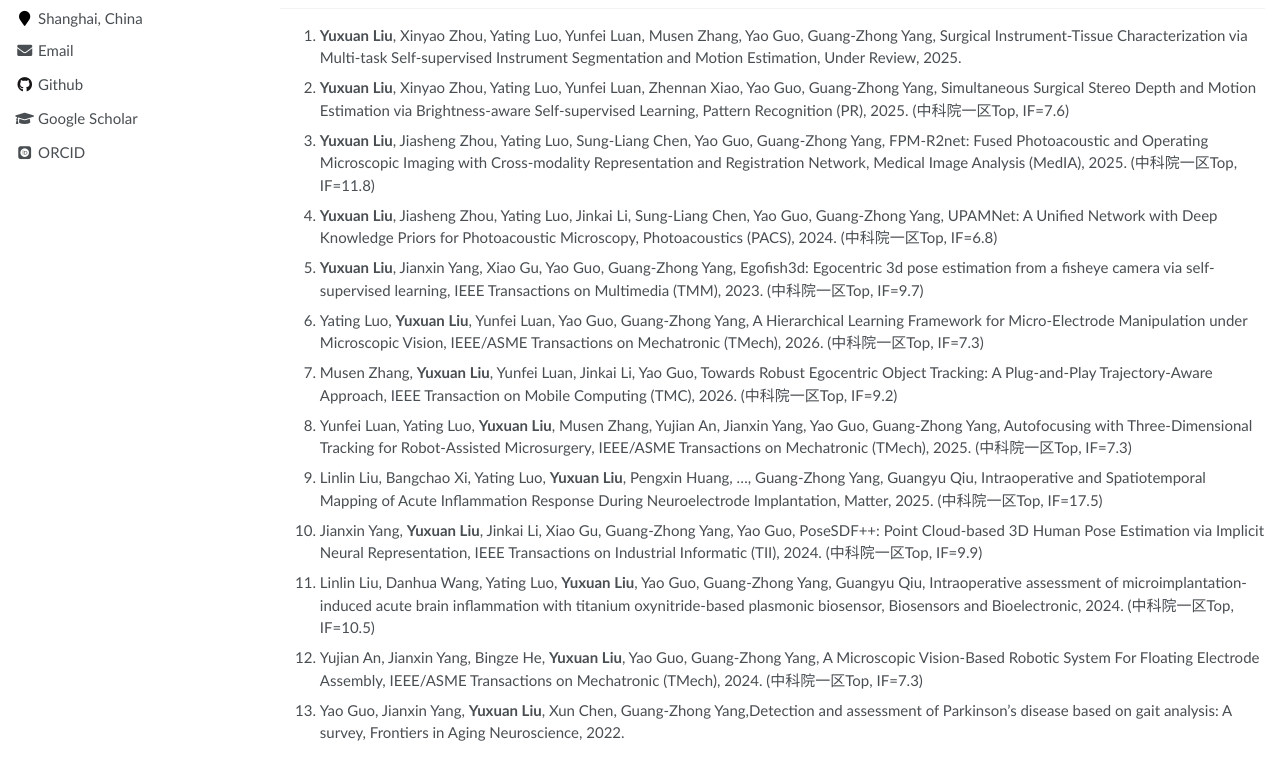
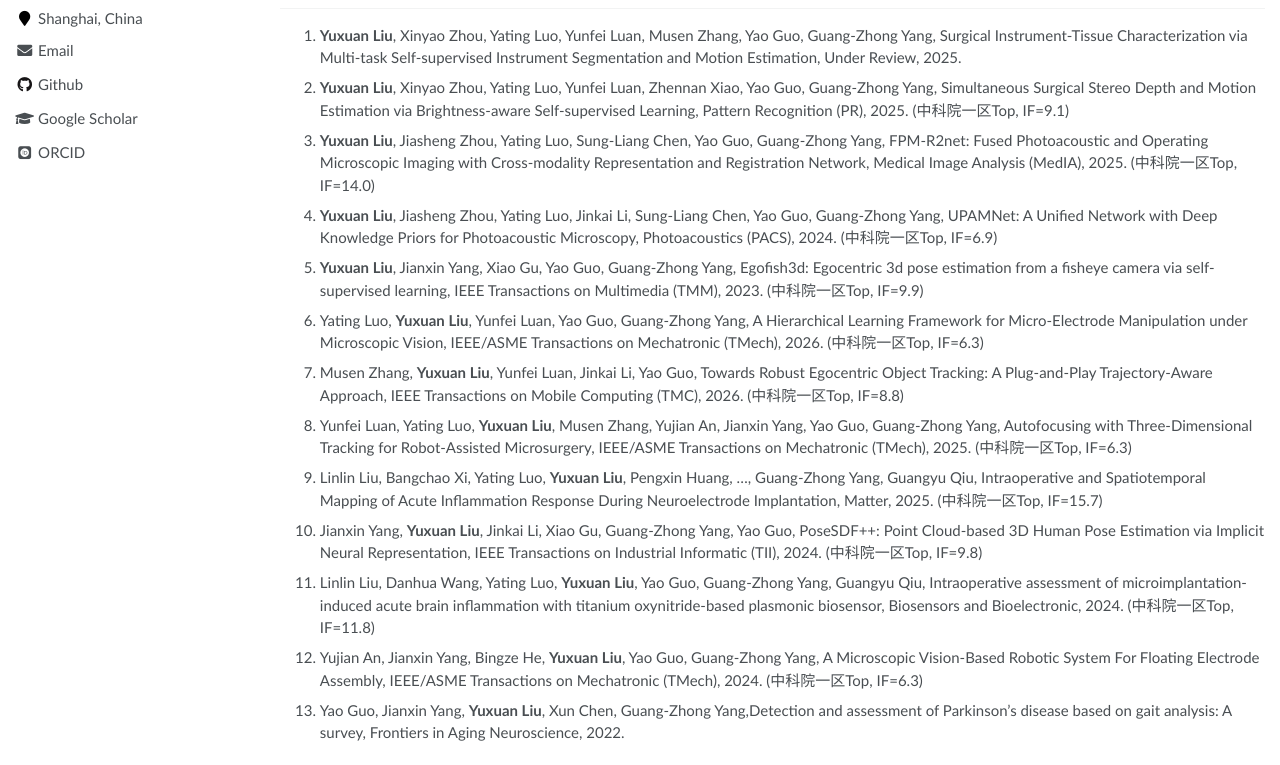
Before and after one commit to Lrnyux/Lrnyux.github.io, a Jekyll site: the page built from _pages/about.md, in a window 1280 px wide and 1400 px high. Shown: the part 434-1199 px from the top of the window. Built offline with Jekyll 4.4.1, drawn with Linux system fonts in a browser that asks for light colours; some web fonts are replaced.

Commit message:
Update about.md

```diff
--- a/_pages/about.md
+++ b/_pages/about.md
@@ -33,18 +33,18 @@ Surgical Autonomy, Scene Understanding, Cross-view & Cross-modality Reconstructi
 
 1. **Yuxuan Liu**, Xinyao Zhou, Yating Luo, Yunfei Luan, Musen Zhang, Yao Guo, Guang-Zhong Yang, Surgical Instrument-Tissue Characterization via Multi-task Self-supervised Instrument Segmentation and Motion Estimation, Under Review, 2025.
 1. **Yuxuan Liu**, Xinyao Zhou, Yating Luo, Yunfei Luan, Zhennan Xiao, Yao Guo, Guang-Zhong Yang, Simultaneous Surgical Stereo Depth and Motion Estimation
-via Brightness-aware Self-supervised Learning, Pattern Recognition (PR), 2025. (中科院一区Top, IF=7.6)
-1. **Yuxuan Liu**, Jiasheng Zhou, Yating Luo, Sung-Liang Chen, Yao Guo, Guang-Zhong Yang, FPM-R2net: Fused Photoacoustic and Operating Microscopic Imaging with Cross-modality Representation and Registration Network, Medical Image Analysis (MedIA), 2025. (中科院一区Top, IF=11.8)
-1. **Yuxuan Liu**, Jiasheng Zhou, Yating Luo, Jinkai Li, Sung-Liang Chen, Yao Guo, Guang-Zhong Yang, UPAMNet: A Unified Network with Deep Knowledge Priors for Photoacoustic Microscopy, Photoacoustics (PACS), 2024. (中科院一区Top, IF=6.8)
-1. **Yuxuan Liu**, Jianxin Yang, Xiao Gu, Yao Guo, Guang-Zhong Yang, Egofish3d: Egocentric 3d pose estimation from a fisheye camera via self-supervised learning, IEEE Transactions on Multimedia (TMM), 2023. (中科院一区Top, IF=9.7)
-1. Yating Luo, **Yuxuan Liu**, Yunfei Luan, Yao Guo, Guang-Zhong Yang, A Hierarchical Learning Framework for Micro-Electrode Manipulation under Microscopic Vision, IEEE/ASME Transactions on Mechatronic (TMech), 2026.  (中科院一区Top, IF=7.3)
-1. Musen Zhang, **Yuxuan Liu**, Yunfei Luan, Jinkai Li, Yao Guo, Towards Robust Egocentric Object Tracking: A Plug-and-Play Trajectory-Aware Approach, IEEE Transaction on Mobile Computing (TMC), 2026. (中科院一区Top, IF=9.2)
-1. Yunfei Luan, Yating Luo, **Yuxuan Liu**, Musen Zhang, Yujian An, Jianxin Yang, Yao Guo, Guang-Zhong Yang, Autofocusing with Three-Dimensional Tracking for Robot-Assisted Microsurgery, IEEE/ASME Transactions on Mechatronic (TMech), 2025. (中科院一区Top, IF=7.3)
-1. Linlin Liu, Bangchao Xi, Yating Luo, **Yuxuan Liu**, Pengxin Huang, ..., Guang-Zhong Yang, Guangyu Qiu, Intraoperative and Spatiotemporal Mapping of Acute Inflammation Response During Neuroelectrode Implantation, Matter, 2025. (中科院一区Top, IF=17.5)
+via Brightness-aware Self-supervised Learning, Pattern Recognition (PR), 2025. (中科院一区Top, IF=9.1)
+1. **Yuxuan Liu**, Jiasheng Zhou, Yating Luo, Sung-Liang Chen, Yao Guo, Guang-Zhong Yang, FPM-R2net: Fused Photoacoustic and Operating Microscopic Imaging with Cross-modality Representation and Registration Network, Medical Image Analysis (MedIA), 2025. (中科院一区Top, IF=14.0)
+1. **Yuxuan Liu**, Jiasheng Zhou, Yating Luo, Jinkai Li, Sung-Liang Chen, Yao Guo, Guang-Zhong Yang, UPAMNet: A Unified Network with Deep Knowledge Priors for Photoacoustic Microscopy, Photoacoustics (PACS), 2024. (中科院一区Top, IF=6.9)
+1. **Yuxuan Liu**, Jianxin Yang, Xiao Gu, Yao Guo, Guang-Zhong Yang, Egofish3d: Egocentric 3d pose estimation from a fisheye camera via self-supervised learning, IEEE Transactions on Multimedia (TMM), 2023. (中科院一区Top, IF=9.9)
+1. Yating Luo, **Yuxuan Liu**, Yunfei Luan, Yao Guo, Guang-Zhong Yang, A Hierarchical Learning Framework for Micro-Electrode Manipulation under Microscopic Vision, IEEE/ASME Transactions on Mechatronic (TMech), 2026.  (中科院一区Top, IF=6.3)
+1. Musen Zhang, **Yuxuan Liu**, Yunfei Luan, Jinkai Li, Yao Guo, Towards Robust Egocentric Object Tracking: A Plug-and-Play Trajectory-Aware Approach, IEEE Transactions on Mobile Computing (TMC), 2026. (中科院一区Top, IF=8.8)
+1. Yunfei Luan, Yating Luo, **Yuxuan Liu**, Musen Zhang, Yujian An, Jianxin Yang, Yao Guo, Guang-Zhong Yang, Autofocusing with Three-Dimensional Tracking for Robot-Assisted Microsurgery, IEEE/ASME Transactions on Mechatronic (TMech), 2025. (中科院一区Top, IF=6.3)
+1. Linlin Liu, Bangchao Xi, Yating Luo, **Yuxuan Liu**, Pengxin Huang, ..., Guang-Zhong Yang, Guangyu Qiu, Intraoperative and Spatiotemporal Mapping of Acute Inflammation Response During Neuroelectrode Implantation, Matter, 2025. (中科院一区Top, IF=15.7)
 1. Jianxin Yang, **Yuxuan Liu**, Jinkai Li, Xiao Gu, Guang-Zhong Yang, Yao Guo, PoseSDF++: Point Cloud-based 3D Human Pose Estimation via Implicit Neural
-Representation, IEEE Transactions on Industrial Informatic (TII), 2024. (中科院一区Top, IF=9.9)
-1. Linlin Liu, Danhua Wang, Yating Luo, **Yuxuan Liu**, Yao Guo, Guang-Zhong Yang, Guangyu Qiu, Intraoperative assessment of microimplantation-induced acute brain inflammation with titanium oxynitride-based plasmonic biosensor, Biosensors and Bioelectronic, 2024. (中科院一区Top, IF=10.5)
-1. Yujian An, Jianxin Yang, Bingze He, **Yuxuan Liu**, Yao Guo, Guang-Zhong Yang, A Microscopic Vision-Based Robotic System For Floating Electrode Assembly, IEEE/ASME Transactions on Mechatronic (TMech), 2024. (中科院一区Top, IF=7.3)
+Representation, IEEE Transactions on Industrial Informatic (TII), 2024. (中科院一区Top, IF=9.8)
+1. Linlin Liu, Danhua Wang, Yating Luo, **Yuxuan Liu**, Yao Guo, Guang-Zhong Yang, Guangyu Qiu, Intraoperative assessment of microimplantation-induced acute brain inflammation with titanium oxynitride-based plasmonic biosensor, Biosensors and Bioelectronic, 2024. (中科院一区Top, IF=11.8)
+1. Yujian An, Jianxin Yang, Bingze He, **Yuxuan Liu**, Yao Guo, Guang-Zhong Yang, A Microscopic Vision-Based Robotic System For Floating Electrode Assembly, IEEE/ASME Transactions on Mechatronic (TMech), 2024. (中科院一区Top, IF=6.3)
 1. Yao Guo, Jianxin Yang, **Yuxuan Liu**, Xun Chen, Guang-Zhong Yang,Detection and assessment of Parkinson’s disease based on gait analysis: A survey, Frontiers in Aging Neuroscience, 2022.
 
 # 📝 Publications (conference paper)
```
